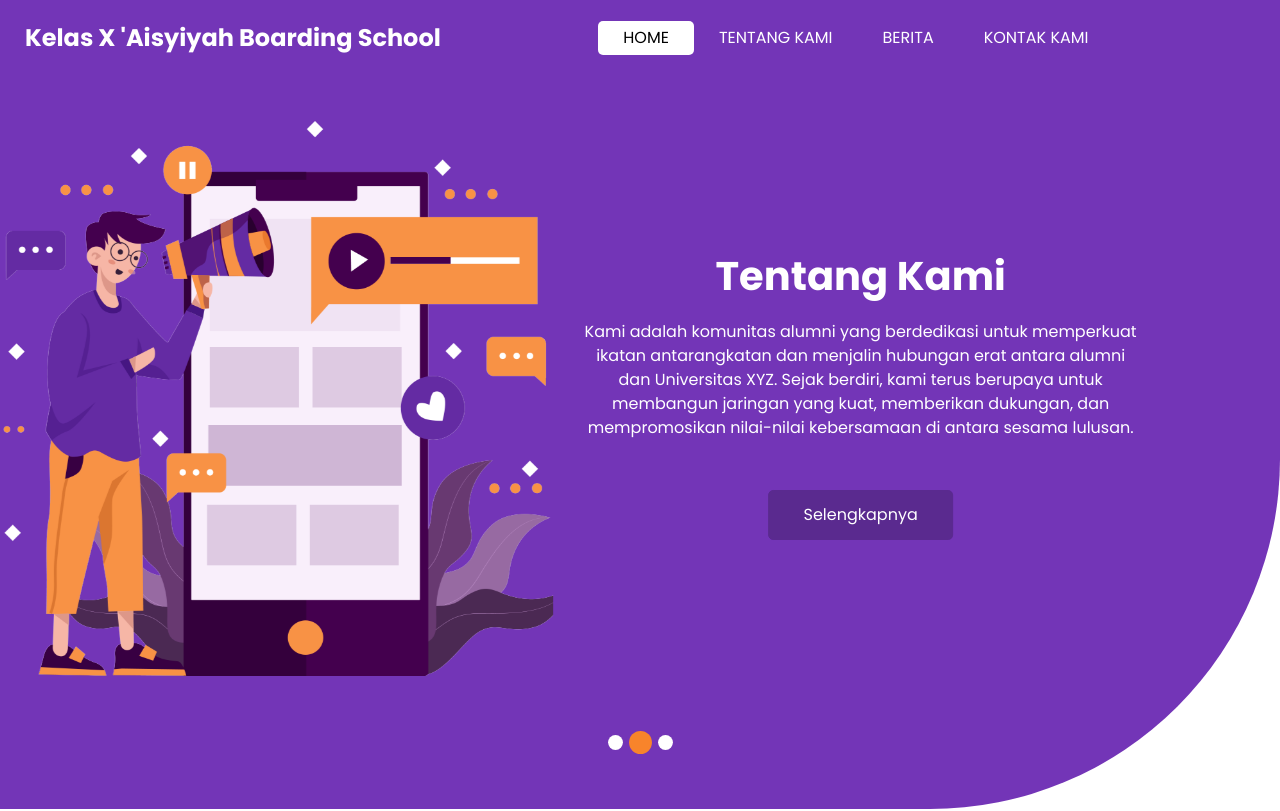
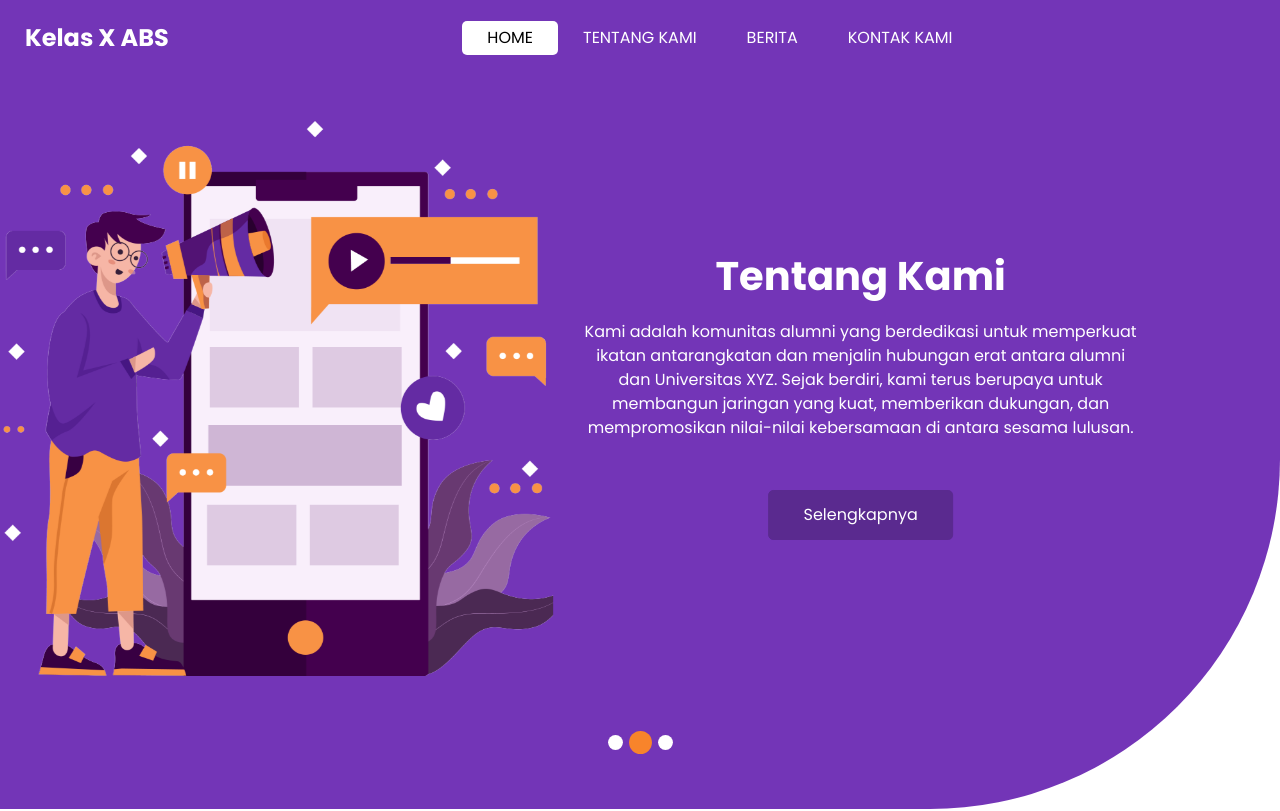
Before and after one commit to chaaaaaaaaaaa/UnivXYZ, a plain HTML site: page index.html in a window 1280 px wide. Shown: the top 811 px of the page. Drawn offline with nearby package versions, Linux system fonts and the light colour scheme.

Commit message:
Update index.html

```diff
--- a/index.html
+++ b/index.html
@@ -34,7 +34,7 @@
         <nav class="navbar navbar-expand-lg custom_nav-container ">
           <a class="navbar-brand" href="index.html">
             <span>
-              Kelas X 'Aisyiyah Boarding School
+              Kelas X ABS
             </span>
           </a>
 
```
